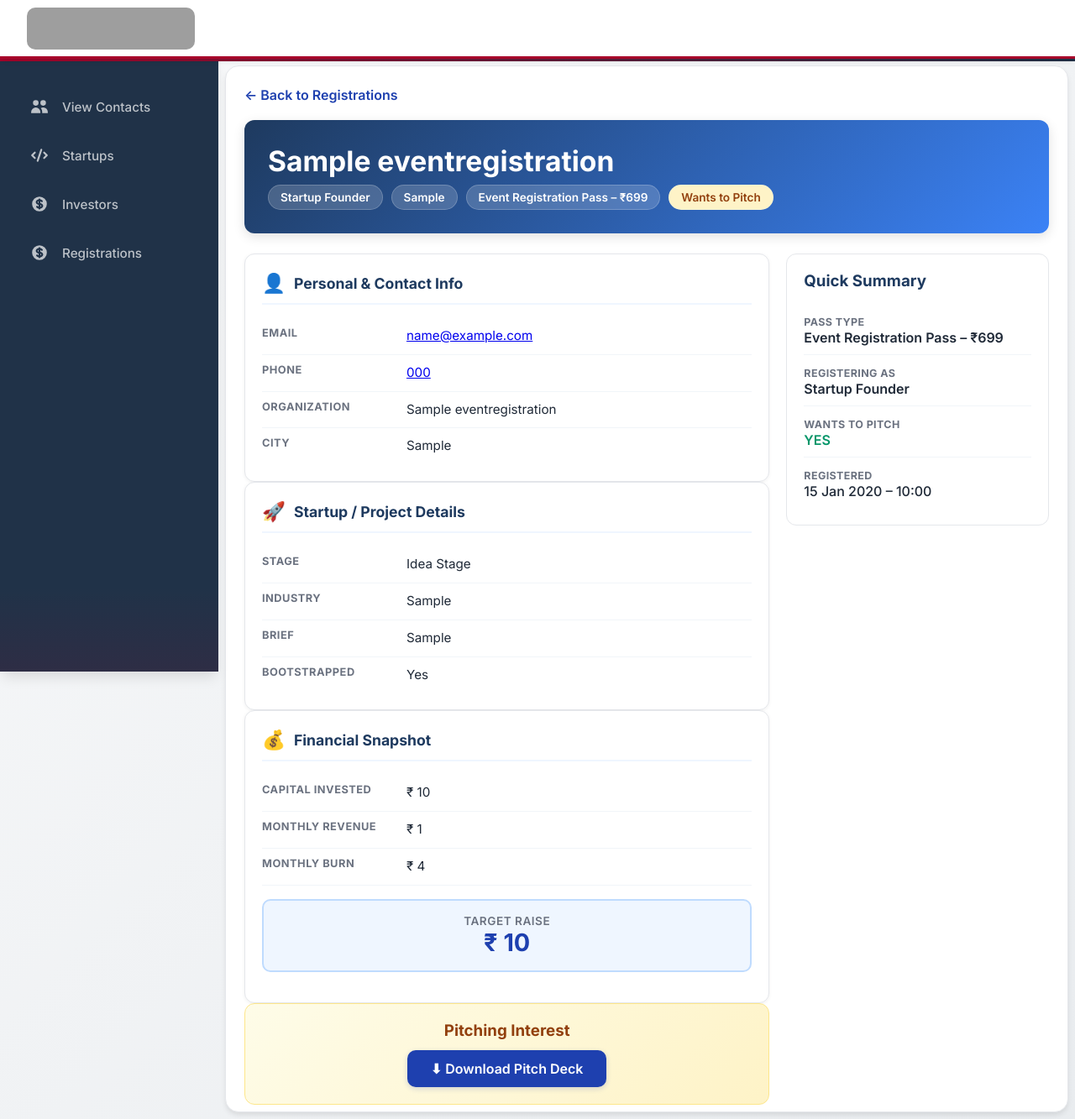
After one commit to abhayrathor12/AurexBackend, a Django app: page /registrations/1/ in a window 1280 px wide. The commit adds this page. Shown: the whole page at 84% size. Run offline with Django 5.2, Linux system fonts and the light colour scheme; tables that the repository leaves empty hold one stand-in row (values such as "Sample post"); grey boxes are pictures that could not be loaded.

Commit message:
10_march_first

```diff
--- a/AurexApp/templates/base.html
+++ b/AurexApp/templates/base.html
@@ -439,6 +439,16 @@
                     Investors
                 </a>
             </li>
+             <li>
+                <a href="{% url 'event-registrations' %}"
+                   class="{% if request.resolver_match.url_name == 'event-registrations' %}active{% endif %}">
+                    <svg fill="currentColor" viewBox="0 0 20 20">
+                        <path d="M8.433 7.418c.155-.103.346-.196.567-.267v1.698a2.305 2.305 0 01-.567-.267C8.07 8.34 8 8.114 8 8c0-.114.07-.34.433-.582zM11 12.849v-1.698c.22.071.412.164.567.267.364.243.433.468.433.582 0 .114-.07.34-.433.582a2.305 2.305 0 01-.567.267z"/>
+                        <path fill-rule="evenodd" d="M10 18a8 8 0 100-16 8 8 0 000 16zm1-13a1 1 0 10-2 0v.092a4.535 4.535 0 00-1.676.662C6.602 6.234 6 7.009 6 8c0 .99.602 1.765 1.324 2.246.48.32 1.054.545 1.676.662v1.941c-.391-.127-.68-.317-.843-.504a1 1 0 10-1.51 1.31c.562.649 1.413 1.076 2.353 1.253V15a1 1 0 102 0v-.092a4.535 4.535 0 001.676-.662C13.398 13.766 14 12.991 14 12c0-.99-.602-1.765-1.324-2.246A4.535 4.535 0 0011 9.092V7.151c.391.127.68.317.843.504a1 1 0 101.511-1.31c-.563-.649-1.413-1.076-2.354-1.253V5z" clip-rule="evenodd"/>
+                    </svg>
+                    Registrations
+                </a>
+            </li>
             {% comment %} <li>
                 <a href="{% url 'blog_list' %}"
                    class="{% if request.resolver_match.url_name == 'blog_list' %}active{% endif %}">
--- /dev/null
+++ b/AurexApp/templates/registration_detail.html
@@ -0,0 +1,264 @@
+{% extends "base.html" %}
+{% block content %}
+
+<style>
+    :root {
+        --primary: #1e3a5f;
+        --accent: #1e40af;
+        --red-accent: #b45309;
+        --light: #f8f9fa;
+        --border: #e5e7eb;
+        --text: #1f2937;
+        --text-light: #6b7280;
+    }
+    .detail-container {
+        max-width: 1100px;
+        margin: 0 auto;
+        padding: 0 14px;
+    }
+    .back-btn {
+        display: inline-flex;
+        align-items: center;
+        gap: 8px;
+        margin: 16px 0 20px;
+        color: var(--accent);
+        font-weight: 600;
+        text-decoration: none;
+    }
+    .back-btn:hover { color: #1e3a8a; gap: 12px; }
+    .header {
+        background: linear-gradient(135deg, var(--primary) 0%, #3b82f6 100%);
+        color: white;
+        padding: clamp(20px, 5vw, 28px);
+        border-radius: 12px;
+        margin-bottom: 24px;
+        box-shadow: 0 4px 14px rgba(0,0,0,0.12);
+        position: relative;
+    }
+    .header h1 {
+        font-size: clamp(1.6rem, 6vw, 2.1rem);
+        margin-bottom: 8px;
+    }
+    .meta-badges {
+        display: flex;
+        flex-wrap: wrap;
+        gap: 10px;
+    }
+    .meta-badge {
+        padding: 6px 14px;
+        background: rgba(255,255,255,0.18);
+        border-radius: 999px;
+        font-size: 0.85rem;
+        font-weight: 600;
+        backdrop-filter: blur(6px);
+        border: 1px solid rgba(255,255,255,0.2);
+    }
+    .content-grid {
+        display: grid;
+        gap: 20px;
+    }
+    @media (min-width: 968px) { .content-grid { grid-template-columns: 2fr 1fr; } }
+    .section {
+        background: white;
+        padding: 20px;
+        border-radius: 12px;
+        border: 1px solid var(--border);
+        box-shadow: 0 1px 4px rgba(0,0,0,0.06);
+    }
+    .section-header {
+        display: flex;
+        align-items: center;
+        gap: 10px;
+        margin-bottom: 16px;
+        padding-bottom: 10px;
+        border-bottom: 2px solid #eff6ff;
+    }
+    .section-header h3 {
+        color: var(--primary);
+        font-size: 1.1rem;
+        margin: 0;
+    }
+    .info-row {
+        display: grid;
+        grid-template-columns: 160px 1fr;
+        gap: 12px;
+        padding: 10px 0;
+        border-bottom: 1px solid #f1f5f9;
+        align-items: start;
+    }
+    .info-row:last-child { border-bottom: none; }
+    .info-label {
+        font-size: 0.8rem;
+        font-weight: 700;
+        color: var(--text-light);
+        text-transform: uppercase;
+        letter-spacing: 0.5px;
+    }
+    .info-value {
+        font-size: 0.95rem;
+        color: var(--text);
+        line-height: 1.5;
+    }
+    .yes { color: #059669; font-weight: 600; }
+    .no  { color: #dc2626; }
+    .pitch-section {
+        background: linear-gradient(135deg, #fefce8 0%, #fef3c7 100%);
+        padding: 20px;
+        border-radius: 12px;
+        border: 1px solid #fde68a;
+        text-align: center;
+    }
+    .pitch-section h3 { color: #92400e; margin-bottom: 12px; }
+    .download-btn {
+        display: inline-flex;
+        align-items: center;
+        gap: 8px;
+        padding: 12px 28px;
+        background: #1e40af;
+        color: white;
+        border-radius: 10px;
+        text-decoration: none;
+        font-weight: 600;
+        box-shadow: 0 2px 6px rgba(30,64,175,0.2);
+    }
+    .download-btn:hover {
+        background: #1e3a8a;
+        transform: translateY(-2px);
+    }
+    .sidebar-section {
+        background: white;
+        padding: 20px;
+        border-radius: 12px;
+        border: 1px solid var(--border);
+    }
+    .sidebar-item {
+        padding: 10px 0;
+        border-bottom: 1px solid #f1f5f9;
+    }
+    .sidebar-item:last-child { border-bottom: none; }
+    .sidebar-label {
+        font-size: 0.78rem;
+        color: var(--text-light);
+        font-weight: 700;
+        text-transform: uppercase;
+        letter-spacing: 0.4px;
+        margin-bottom: 4px;
+    }
+    .highlight-box {
+        background: #eff6ff;
+        padding: 16px;
+        border-radius: 10px;
+        text-align: center;
+        border: 2px solid #bfdbfe;
+        margin: 16px 0;
+    }
+    .highlight-amount {
+        font-size: 1.8rem;
+        font-weight: 800;
+        color: var(--accent);
+    }
+</style>
+
+<div class="detail-container">
+    <a href="{% url 'event-registrations' %}" class="back-btn">← Back to Registrations</a>
+
+    <div class="header">
+        <h1>{{ registration.name }}</h1>
+        <div class="meta-badges">
+            <span class="meta-badge">{{ registration.get_registering_as_display }}</span>
+            <span class="meta-badge">{{ registration.city|default:"—" }}</span>
+            <span class="meta-badge">{{ registration.get_pass_type_display }}</span>
+            {% if registration.interested_in_pitching %}
+            <span class="meta-badge" style="background:#fef3c7; color:#92400e;">Wants to Pitch</span>
+            {% endif %}
+        </div>
+    </div>
+
+    <div class="content-grid">
+        <!-- MAIN CONTENT -->
+        <div>
+            <div class="section">
+                <div class="section-header">
+                    <span style="font-size:1.4rem;">👤</span>
+                    <h3>Personal & Contact Info</h3>
+                </div>
+                <div class="info-row"><span class="info-label">Email</span><span class="info-value"><a href="mailto:{{ registration.email }}">{{ registration.email }}</a></span></div>
+                <div class="info-row"><span class="info-label">Phone</span><span class="info-value"><a href="tel:{{ registration.contact_number }}">{{ registration.contact_number }}</a></span></div>
+                <div class="info-row"><span class="info-label">Organization</span><span class="info-value">{{ registration.organization_name|default:"—" }}</span></div>
+                <div class="info-row"><span class="info-label">City</span><span class="info-value">{{ registration.city|default:"—" }}</span></div>
+            </div>
+
+            <div class="section">
+                <div class="section-header">
+                    <span style="font-size:1.4rem;">🚀</span>
+                    <h3>Startup / Project Details</h3>
+                </div>
+                <div class="info-row"><span class="info-label">Stage</span><span class="info-value">{{ registration.get_startup_stage_display|default:"—" }}</span></div>
+                <div class="info-row"><span class="info-label">Industry</span><span class="info-value">{{ registration.industry|default:"—" }}</span></div>
+                <div class="info-row"><span class="info-label">Brief</span><span class="info-value">{{ registration.startup_brief|linebreaksbr|default:"—" }}</span></div>
+                <div class="info-row"><span class="info-label">Bootstrapped</span><span class="info-value">{% if registration.bootstrapped %}Yes{% else %}No{% endif %}</span></div>
+            </div>
+
+            <div class="section">
+                <div class="section-header">
+                    <span style="font-size:1.4rem;">💰</span>
+                    <h3>Financial Snapshot</h3>
+                </div>
+                <div class="info-row"><span class="info-label">Capital Invested</span><span class="info-value">₹ {{ registration.total_capital_invested|default:"0"|floatformat:0 }}</span></div>
+                <div class="info-row"><span class="info-label">Monthly Revenue</span><span class="info-value">₹ {{ registration.monthly_revenue|default:"0"|floatformat:0 }}</span></div>
+                <div class="info-row"><span class="info-label">Monthly Burn</span><span class="info-value">₹ {{ registration.monthly_burn_rate|default:"0"|floatformat:0 }}</span></div>
+
+                {% if registration.amount_to_raise %}
+                <div class="highlight-box">
+                    <div style="font-size:0.85rem; color:#6b7280; font-weight:600; text-transform:uppercase; letter-spacing:0.5px;">Target Raise</div>
+                    <div class="highlight-amount">₹ {{ registration.amount_to_raise|floatformat:0 }}</div>
+                </div>
+                {% endif %}
+            </div>
+
+            {% if registration.interested_in_pitching %}
+            <div class="pitch-section">
+                <h3>Pitching Interest</h3>
+                {% if registration.pitch_deck_file %}
+                <a href="{{ registration.pitch_deck_file.url }}" target="_blank" class="download-btn">
+                    ⬇ Download Pitch Deck
+                </a>
+                {% elif registration.pitch_deck_link %}
+                <a href="{{ registration.pitch_deck_link }}" target="_blank" class="download-btn" style="background:#059669;">
+                    🔗 View Pitch Deck Online
+                </a>
+                {% else %}
+                <p style="color:#6b7280; margin:12px 0 0;">No pitch deck provided</p>
+                {% endif %}
+            </div>
+            {% endif %}
+        </div>
+
+        <!-- SIDEBAR -->
+        <div>
+            <div class="sidebar-section">
+                <h3 style="margin:0 0 16px; color:var(--primary);">Quick Summary</h3>
+                <div class="sidebar-item">
+                    <span class="sidebar-label">Pass Type</span>
+                    <div style="font-weight:600;">{{ registration.get_pass_type_display }}</div>
+                </div>
+                <div class="sidebar-item">
+                    <span class="sidebar-label">Registering As</span>
+                    <div style="font-weight:600;">{{ registration.get_registering_as_display }}</div>
+                </div>
+                <div class="sidebar-item">
+                    <span class="sidebar-label">Wants to Pitch</span>
+                    <div style="font-weight:600;" class="{% if registration.interested_in_pitching %}yes{% else %}no{% endif %}">
+                        {% if registration.interested_in_pitching %}YES{% else %}No{% endif %}
+                    </div>
+                </div>
+                <div class="sidebar-item">
+                    <span class="sidebar-label">Registered</span>
+                    <div style="font-weight:500;">{{ registration.created_at|date:"d M Y – H:i" }}</div>
+                </div>
+            </div>
+        </div>
+    </div>
+</div>
+
+{% endblock %}
--- a/AurexApp/urls.py
+++ b/AurexApp/urls.py
@@ -1,6 +1,6 @@
 from django.urls import path, include
 from rest_framework.routers import DefaultRouter
-from .views import StartupApplicationViewSet,InvestorApplicationViewSet,ContactViewSet,ContactCreateView
+from .views import *
 from django.conf import settings
 
 
@@ -13,5 +13,7 @@ urlpatterns = [
     path("", include(router.urls)),
     path("con/create/", ContactCreateView.as_view(), name="contact_create"),
 
+    path('register/', EventRegistrationCreateView.as_view(), name='event-register'),
+
 
 ]
--- a/AurexApp/views.py
+++ b/AurexApp/views.py
@@ -7,6 +7,19 @@ from .models import StartupApplication,Contact,InvestorApplication
 from .serializers import StartupApplicationSerializer,InvestorApplicationSerializer,ContactSerializer
 from rest_framework.response import Response
 from django.shortcuts import get_object_or_404
+from rest_framework import generics
+from .models import EventRegistration
+from .serializers import EventRegistrationSerializer
+from rest_framework.parsers import MultiPartParser, FormParser
+
+class EventRegistrationCreateView(generics.CreateAPIView):
+    queryset = EventRegistration.objects.all()
+    serializer_class = EventRegistrationSerializer
+
+
+class EventRegistrationListView(generics.ListAPIView):
+    queryset = EventRegistration.objects.all().order_by('-created_at')
+    serializer_class = EventRegistrationSerializer
 
 class StartupApplicationViewSet(viewsets.ModelViewSet):
     """
@@ -91,3 +104,28 @@ def investor_detail(request, pk):
     return render(request, "investor_detail.html", {
         "investor": investor
     })
+
+
+class EventRegistrationCreateView(generics.CreateAPIView):
+
+    queryset = EventRegistration.objects.all()
+    serializer_class = EventRegistrationSerializer
+    parser_classes = (MultiPartParser, FormParser)
+
+    def perform_create(self, serializer):
+        serializer.save()
+
+from django.views.generic import ListView, DetailView
+from .models import EventRegistration
+from .serializers import EventRegistrationSerializer  # if you still want API
+
+class EventRegistrationListView(ListView):
+    model = EventRegistration
+    template_name = "registrations.html"
+    context_object_name = "registrations"
+    ordering = ["-created_at"]
+
+class EventRegistrationDetailView(DetailView):
+    model = EventRegistration
+    template_name = "registration_detail.html"
+    context_object_name = "registration"
--- a/AurexBackend/urls.py
+++ b/AurexBackend/urls.py
@@ -27,5 +27,8 @@ urlpatterns = [
     path("startups/<int:pk>/", startup_detail, name="startup_detail"),
     path("investor_list", investor_list, name="investor_list"),
     path("investors/<int:pk>/", investor_detail, name="investor_detail"),
+        # urls.py
+path('registrations/', EventRegistrationListView.as_view(), name='event-registrations'),
+path('registrations/<int:pk>/', EventRegistrationDetailView.as_view(), name='registration_detail'),
 ]
 urlpatterns += static(settings.MEDIA_URL, document_root=settings.MEDIA_ROOT)
```
Also changed, not shown: AurexApp/models.py (+68 -0 lines), AurexApp/serializers.py (+18 -1 lines), AurexApp/templates/registrations.html (added, +304 -0 lines), AurexApp/migrations/0002_eventregistration.py (added), db.sqlite3.
